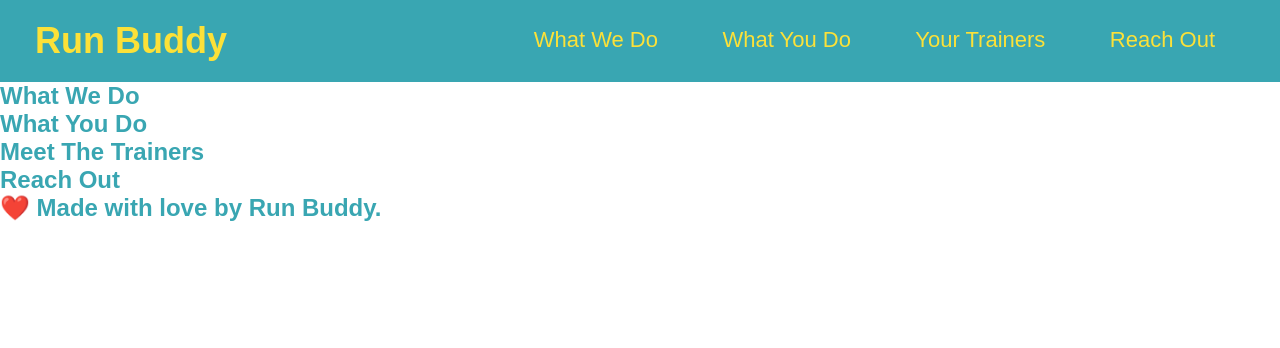
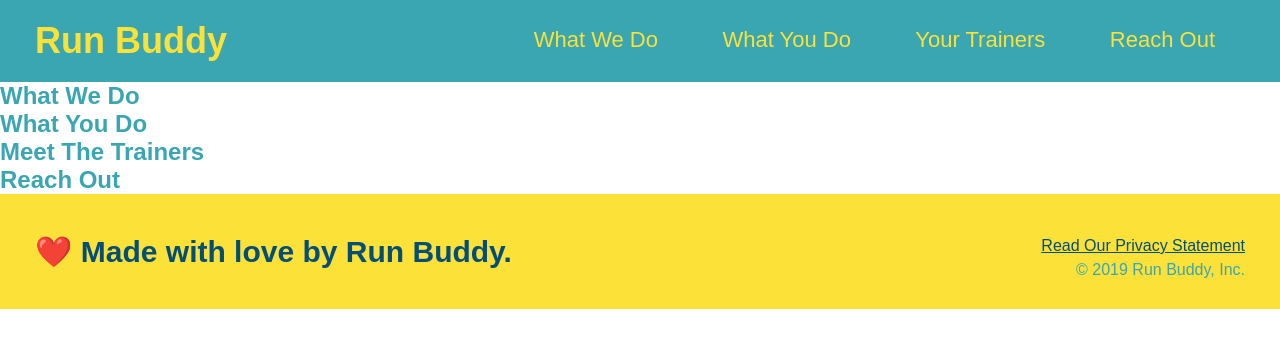
Before and after one commit to avandefeniks/run-buddy2, a plain HTML site: page index.html in a window 1280 px wide. Drawn offline with Linux system fonts and the light colour scheme.

Commit message:
added css to the footer

```diff
--- a/assets/css/style.css
+++ b/assets/css/style.css
@@ -1,6 +1,7 @@
 * {
     margin: 0;
     padding: 0;
+    box-sizing: border-box;
 }
 body {
     color: #39a6b2;
@@ -33,3 +34,22 @@ header nav ul li a {
     font-weight: lighter;
     font-size: 22px;
 }
+footer {
+    background: #fce138;
+    width: 100%;
+    padding: 40px 35px;
+}
+footer h2 {
+    display: inline;
+    color: #024e76;
+    font-size: 30px;
+    margin: 0;
+}
+footer div {
+    float: right;
+    line-height: 1.5;
+    text-align: right;
+}
+footer a {
+    color: #024e76;
+}
--- a/index.html
+++ b/index.html
@@ -59,6 +59,10 @@
         <!-- footer -->
         <footer>
             <h2>❤️ Made with love by Run Buddy.</h2>
+            <div>
+            <a href="#">Read Our Privacy Statement</a><br />
+            &copy; 2019 Run Buddy, Inc.
+        </div>
         </footer>
     </body>
 </htm>
```
